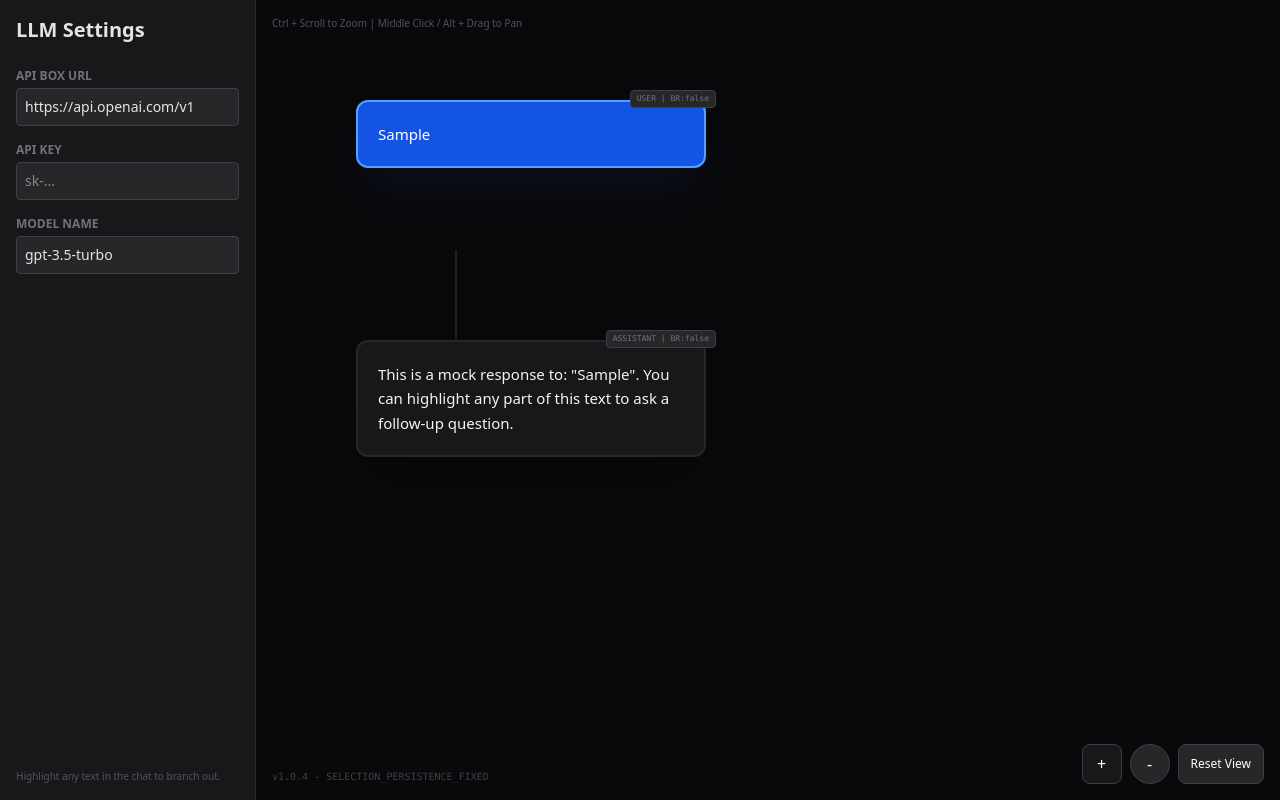
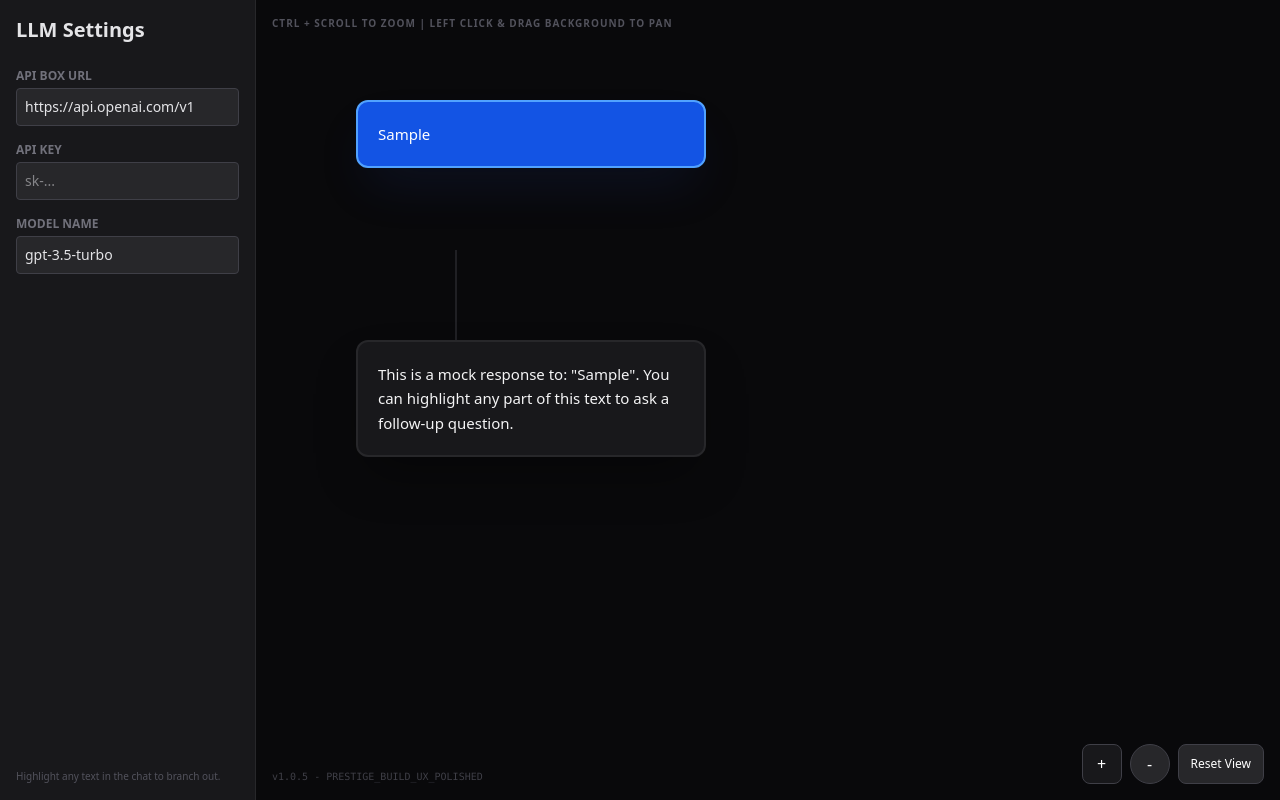
Before and after one commit to mo3rfan/gptcanvas, a React (Vite) app: page / in a window 1280 px wide. Both pictures are taken after typing "Sample" into the empty fields and a click on the button "Start Chat". Built offline with nearby package versions, Linux system fonts and the light colour scheme.

Commit message:
feat: implement background drag-to-pan and coordinate-based node positioning

```diff
--- a/src/App.tsx
+++ b/src/App.tsx
@@ -158,7 +158,7 @@ function App() {
           </div>
         )}
         <div className="absolute bottom-4 left-4 text-[10px] text-zinc-700 font-mono pointer-events-none select-none">
-          v1.0.4 - SELECTION_PERSISTENCE_FIXED
+          v1.0.5 - PRESTIGE_BUILD_UX_POLISHED
         </div>
       </main>
     </div>
--- a/src/components/ChatNode.tsx
+++ b/src/components/ChatNode.tsx
@@ -110,11 +110,6 @@ export const ChatNode: React.FC<ChatNodeProps> = ({
                     : 'bg-zinc-900 border-zinc-800 text-zinc-100 shadow-black/40'
                     }`}
             >
-                {/* Debug Position Badge */}
-                <div className="absolute -top-3 -right-3 bg-zinc-800 border border-zinc-700 rounded px-1.5 py-0.5 text-[8px] text-zinc-500 font-mono z-20">
-                    {node.role.toUpperCase()} | BR:{String(!!node.isBranch)}
-                </div>
-
                 {node.highlightedText && (
                     <div className="flex items-center gap-2 text-[10px] uppercase font-black text-zinc-500 mb-2 tracking-widest border-b border-zinc-800 pb-2">
                         <span className="bg-zinc-800 px-1.5 py-0.5 rounded text-zinc-400">Context</span>
--- a/src/components/MindmapCanvas.tsx
+++ b/src/components/MindmapCanvas.tsx
@@ -78,7 +78,8 @@ export const MindmapCanvas: React.FC<CanvasProps> = ({ state, onBranch, onReply,
     };
 
     const handleMouseDown = (e: React.MouseEvent) => {
-        if (e.button === 1 || (e.button === 0 && e.altKey)) {
+        // Drag if middle click OR left click directly on the canvas background
+        if (e.button === 1 || (e.button === 0 && e.target === e.currentTarget)) {
             setIsDragging(true);
         }
     };
@@ -191,8 +192,8 @@ export const MindmapCanvas: React.FC<CanvasProps> = ({ state, onBranch, onReply,
                 >Reset View</button>
             </div>
 
-            <div className="absolute top-4 left-4 text-[10px] text-zinc-600 pointer-events-none">
-                Ctrl + Scroll to Zoom | Middle Click / Alt + Drag to Pan
+            <div className="absolute top-4 left-4 text-[10px] text-zinc-600 pointer-events-none uppercase font-black tracking-widest">
+                Ctrl + Scroll to Zoom | Left Click & Drag Background to Pan
             </div>
         </div>
     );
```
